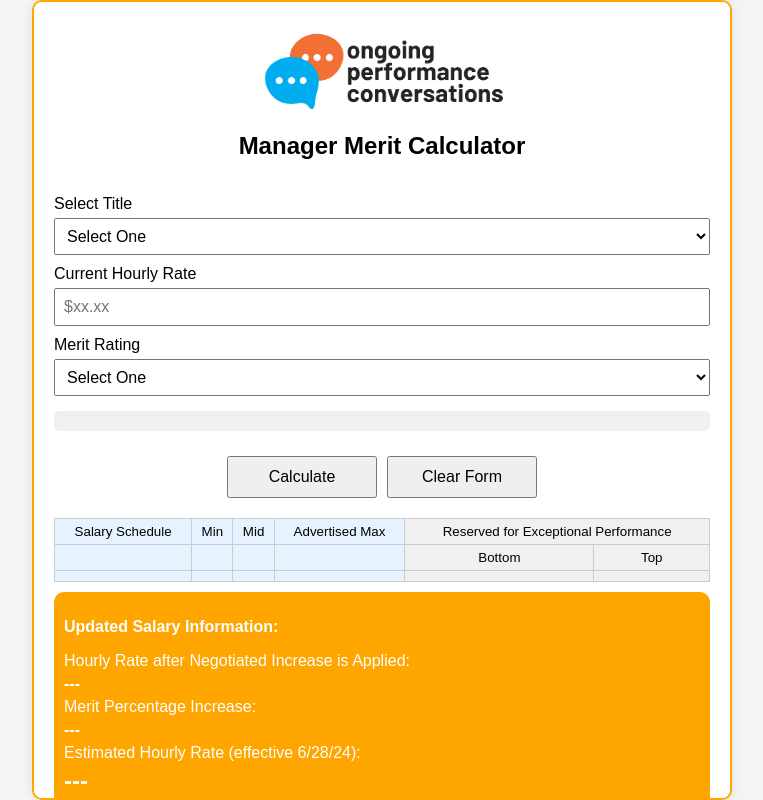
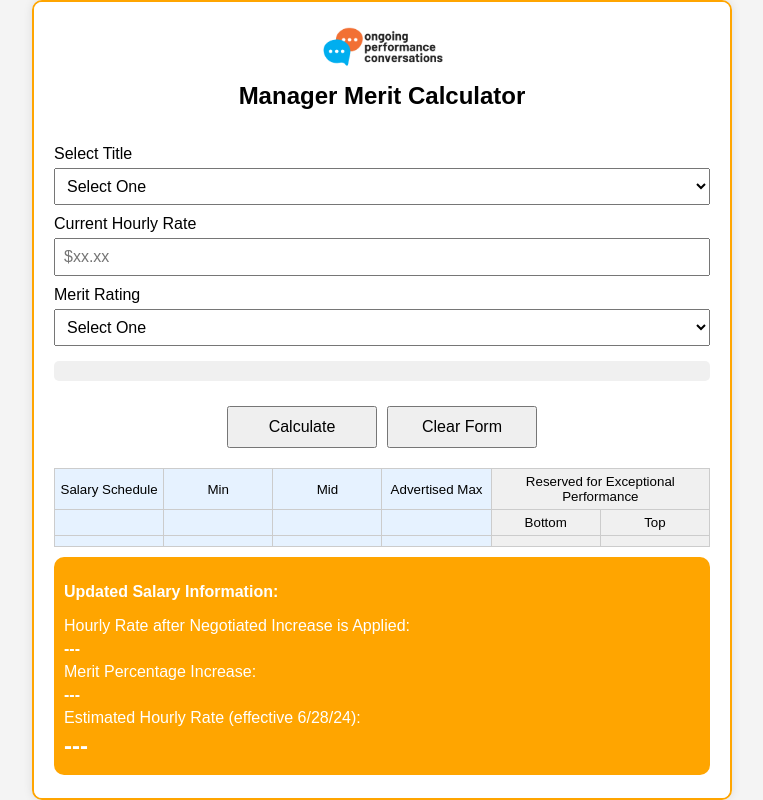
Before and after one commit to hrslod/ManagerCalculator, a plain HTML site: page index.html in a window 1280 px wide. Shown: the whole page, without its empty margins (258-1021 px from the left). Drawn offline with Linux system fonts and the light colour scheme.

Commit message:
Update styles.css

```diff
--- a/styles.css
+++ b/styles.css
@@ -34,7 +34,7 @@ body {
 
 .header img {
     width: auto;
-    height: 100px; /* Adjust size as needed */
+    height: 50px; /* Adjust size as needed */
     background-color: orange;
     object-fit: contain; /* Ensure it fits within the given size */
 }
@@ -80,6 +80,7 @@ input, select {
 table {
     width: 100%;
     margin-top: 10px;
+    table-layout: fixed;
     border-collapse: collapse;
 }
 
```
